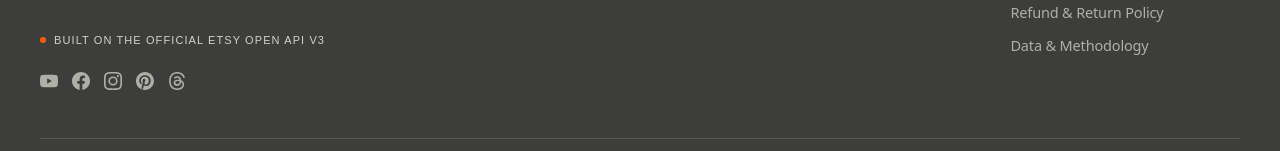
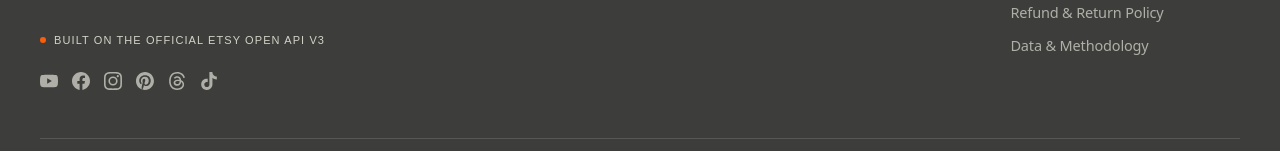
Before and after one commit to MoeexNaeem/Ranktsy, a Next.js app: page / in a window 1280 px wide. Shown: the part 5802-5953 px from the top of the page. Built offline with nearby package versions, Linux system fonts and the light colour scheme; no server answers; a web font is replaced by a local one.

Commit message:
TIKTOK LINKS

```diff
--- a/src/components/dashboard/tabs/ListingAuditTab.tsx
+++ b/src/components/dashboard/tabs/ListingAuditTab.tsx
@@ -4,6 +4,7 @@
 import axios from 'axios'
 import { C } from '@/utils'
 import { SearchBar, Card, SectionTitle, ErrorBox, Loading, EmptyState, TagPill, MONO } from '../kit'
+import { AiOptimizePanel } from '../listing/AiOptimizePanel'
 import type { EtsyListing, ListingBenchmark } from '@/types'
 
 type Status = 'pass' | 'warn' | 'fail'
@@ -260,6 +261,10 @@
             </Card>
           </div>
 
+          {/* AI Improvement Suggestions + One-Click Optimization — the audit
+              finds the gaps, Gemini writes the fixes. */}
+          <AiOptimizePanel listing={listing} findings={audit.checks} />
+
           {/* Product variations */}
           {variations && variations.variations.length > 0 && (
             <div>
--- a/src/components/ui/Social.tsx
+++ b/src/components/ui/Social.tsx
@@ -19,6 +19,7 @@
   { name: 'instagram', href: 'https://www.instagram.com/rank.kw/',                       label: 'Rankkw on Instagram' },
   { name: 'pinterest', href: 'https://www.pinterest.com/rankkwoffical/_profile/',        label: 'Rankkw on Pinterest' },
   { name: 'threads',   href: 'https://www.threads.com/@rank.kw',                         label: 'Rankkw on Threads' },
+  { name: 'tiktok',    href: 'https://www.tiktok.com/@rankkw0',                          label: 'Rankkw on TikTok' },
 ]
 
 /**
@@ -38,6 +39,9 @@
   ),
   pinterest: (
     <path d="M12 0C5.37 0 0 5.37 0 12c0 5.08 3.16 9.43 7.63 11.17-.11-.95-.2-2.41.04-3.45.22-.94 1.4-5.96 1.4-5.96s-.36-.72-.36-1.78c0-1.67.97-2.91 2.17-2.91 1.02 0 1.52.77 1.52 1.69 0 1.03-.66 2.57-1 4-.28 1.2.6 2.18 1.79 2.18 2.15 0 3.8-2.27 3.8-5.54 0-2.9-2.08-4.92-5.05-4.92-3.44 0-5.46 2.58-5.46 5.25 0 1.04.4 2.15.9 2.76.1.12.11.22.08.34l-.34 1.36c-.05.22-.17.27-.4.16-1.5-.7-2.43-2.89-2.43-4.65 0-3.78 2.75-7.26 7.92-7.26 4.16 0 7.39 2.96 7.39 6.92 0 4.13-2.6 7.45-6.22 7.45-1.21 0-2.35-.63-2.74-1.38l-.75 2.84c-.27 1.04-1 2.35-1.49 3.15 1.12.35 2.31.53 3.55.53 6.63 0 12-5.37 12-12S18.63 0 12 0z" />
+  ),
+  tiktok: (
+    <path d="M12.53.02C13.84 0 15.14.01 16.44 0c.08 1.53.63 3.09 1.75 4.17 1.12 1.11 2.7 1.62 4.24 1.79v4.03c-1.44-.05-2.89-.35-4.2-.97-.57-.26-1.1-.59-1.62-.93-.01 2.92.01 5.84-.02 8.75-.08 1.4-.54 2.79-1.35 3.94-1.31 1.92-3.58 3.17-5.91 3.21-1.43.08-2.86-.31-4.08-1.03-2.02-1.19-3.44-3.37-3.65-5.71-.02-.5-.03-1-.01-1.49.18-1.9 1.12-3.72 2.58-4.96 1.66-1.44 3.98-2.13 6.15-1.72.02 1.48-.04 2.96-.04 4.44-.99-.32-2.15-.23-3.02.37-.63.41-1.11 1.04-1.36 1.75-.21.51-.15 1.07-.14 1.61.24 1.64 1.82 3.02 3.5 2.87 1.12-.01 2.19-.66 2.77-1.61.19-.33.4-.67.41-1.06.1-1.79.06-3.57.07-5.36.01-4.03-.01-8.05.02-12.07z" />
   ),
   threads: (
     <path d="M12.19 24h-.01c-3.58-.02-6.33-1.2-8.18-3.51C2.35 18.44 1.5 15.59 1.47 12.01v-.02c.03-3.58.88-6.43 2.53-8.48C5.85 1.2 8.6.02 12.18 0h.01c2.75.02 5.04.73 6.83 2.1 1.68 1.29 2.86 3.13 3.51 5.47l-2.04.57c-1.1-3.96-3.9-5.98-8.3-6.02-2.91.02-5.11.94-6.54 2.72C4.31 6.5 3.62 8.91 3.59 12c.03 3.09.72 5.5 2.06 7.16 1.43 1.78 3.63 2.7 6.54 2.72 2.62-.02 4.36-.63 5.8-2.05 1.65-1.61 1.62-3.59 1.09-4.8-.31-.71-.87-1.3-1.63-1.75-.19 1.35-.62 2.45-1.28 3.27-.89 1.1-2.14 1.7-3.73 1.79-1.2.07-2.36-.22-3.26-.8-1.06-.69-1.69-1.74-1.75-2.96-.07-1.19.41-2.29 1.33-3.08.88-.76 2.12-1.21 3.58-1.29a13.9 13.9 0 0 1 3.02.14c-.13-.74-.38-1.33-.75-1.76-.51-.59-1.31-.88-2.36-.89h-.03c-.84 0-1.99.23-2.72 1.32L7.73 7.85c.98-1.45 2.57-2.26 4.48-2.26h.04c3.19.02 5.1 1.98 5.29 5.39.11.05.22.09.32.14 1.49.7 2.58 1.76 3.15 3.07.8 1.82.87 4.79-1.55 7.16-1.85 1.81-4.09 2.63-7.27 2.65zm1.28-11.99c-.26 0-.53.01-.8.02-1.84.1-2.98.95-2.92 2.15.07 1.26 1.45 1.85 2.78 1.77 1.22-.06 2.82-.54 3.09-3.71a10.5 10.5 0 0 0-2.15-.24z" />
```
Also changed, not shown: 1 other file (tests, documents, lock files or other folders).
